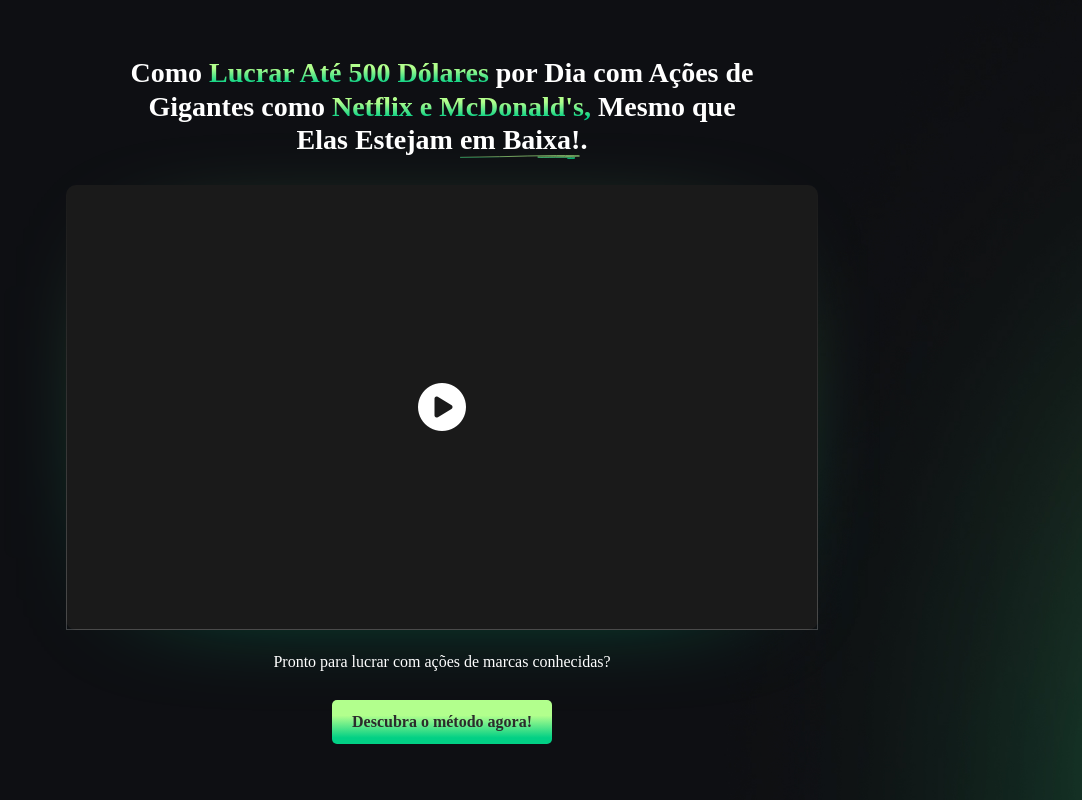
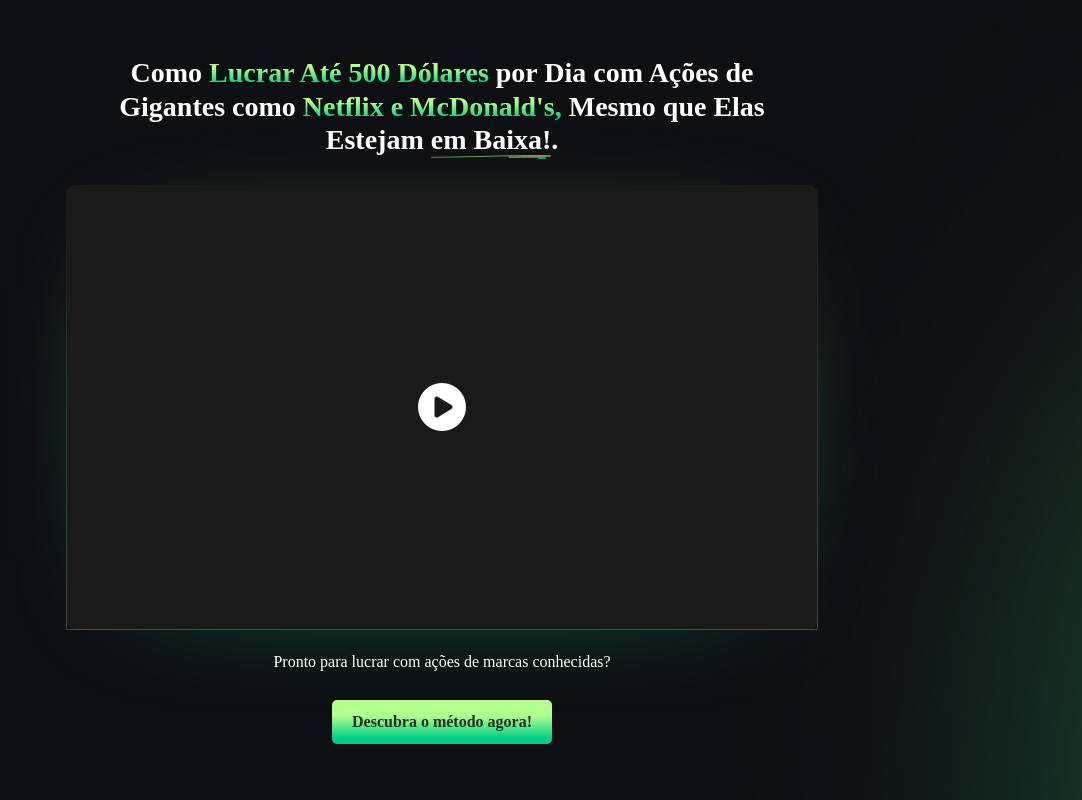
Before and after one commit to CaioAbra/testeVSL, a plain HTML site: page modeloDois.html in a window 1280 px wide. Shown: the whole page, without its empty margins (198-1280 px from the left). Drawn offline with Linux system fonts and the light colour scheme; a web font is replaced by a local one.

Commit message:
ajuste vsl dois

```diff
--- a/modeloDois.html
+++ b/modeloDois.html
@@ -31,7 +31,7 @@
             <!-- Seção de Texto -->
             <section class="section-text">
                 <div class="row">
-                    <div class="col-12 col-md-10 col-lg-8 col-xl-7 mx-auto text-center">
+                    <div class="col-12 col-md-10 col-lg-9 col-xl-8 mx-auto text-center">
                         <h3>
                             Como <span class="highlight-green">Lucrar Até 500 Dólares</span> por Dia
                             com Ações de Gigantes como <span class="highlight-green">Netflix e McDonald's,</span>
```
